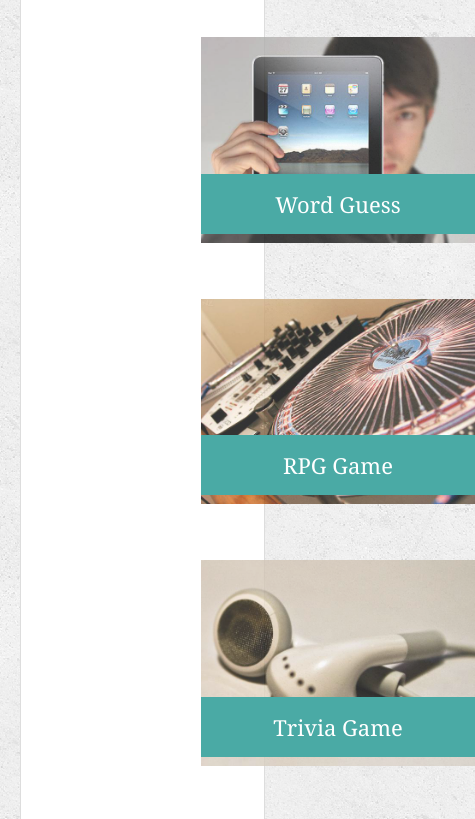
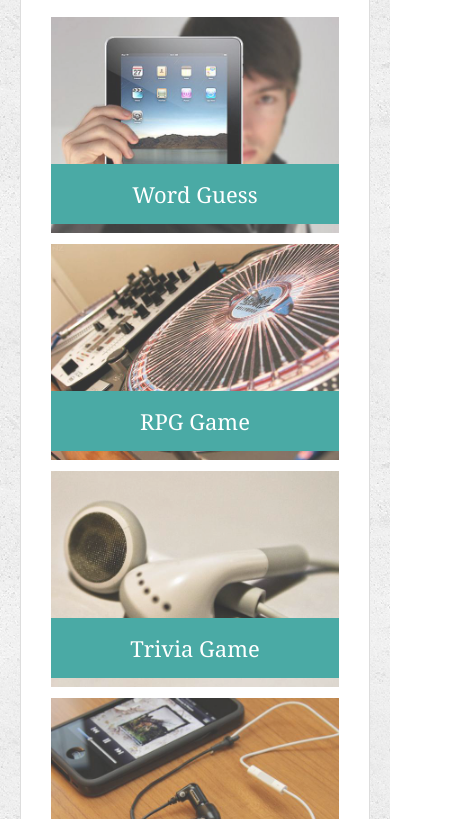
Before and after one commit to fauxatlus/Responsive-Portfolio, a plain HTML site: page portfolio.html in a window 390 px wide. Shown: the part 321-1140 px from the top of the page, 475 px wide, since content can reach past the window. Drawn offline with Linux system fonts and the light colour scheme.

Commit message:
fixed portfolio width issue

```diff
--- a/assets/css/style.css
+++ b/assets/css/style.css
@@ -121,7 +121,7 @@ h3, h2 {
 
 #main-container {
   padding-top: 130px;
-  /*min-height: calc(100vh - 70px);*/
+  min-height: calc(100vh - 70px);
 }
 
 .main-section {
@@ -220,7 +220,7 @@ input[type=submit] {
 
 @media screen and (max-width: 980px){
   .main-section{
-    width:70%;
+    width:100%;
   }
 
 }
@@ -251,7 +251,8 @@ padding-right:20px;
 
 
   .work{
-  margin-left:150px;
+    margin:auto;
+    width:100%;
 }
 
 
```
